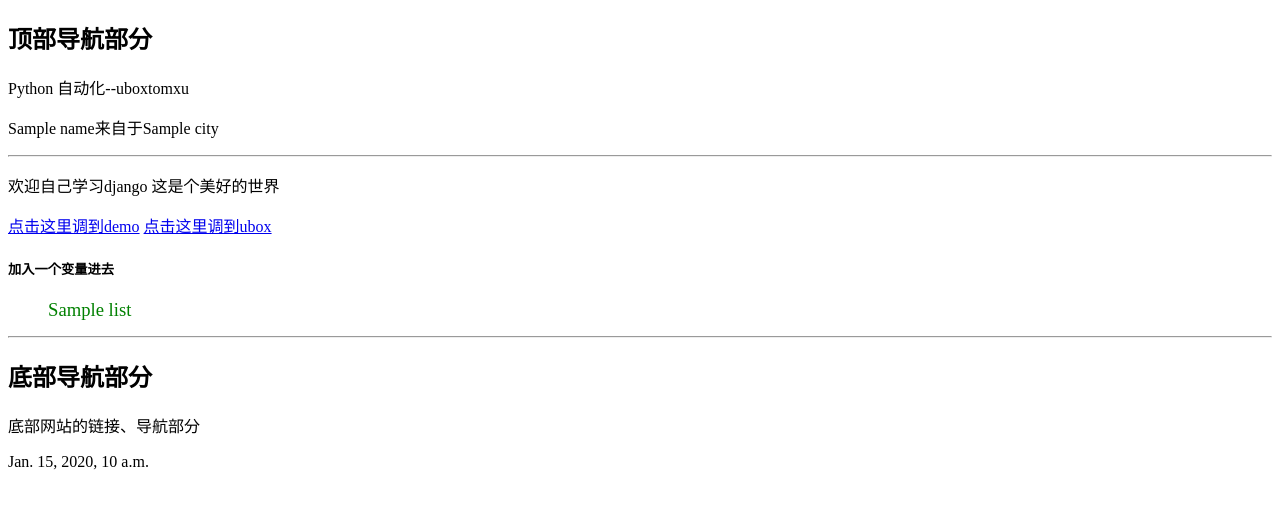
After one commit to xdg8710265/hello, a Django app: template hello/templates/hello/home.html in a window 1280 px wide. The commit adds this page. Shown: the top 509 px of the page. Run offline with Django 3.2, Linux system fonts and the light colour scheme; the template is opened without the code that fills it: most values are stand-ins (such as "Sample title", 1, 10 or a date in 2020).

Commit message:
new update

```diff
--- a/hello/templates/base.html
+++ b/hello/templates/hello/base.html
@@ -14,8 +14,14 @@
 <section>
     <h1>BODY 内容部分</h1>
     <p>这是内容部分</p>
+    <!--这是一段注释。block是一个块标签， content是标签名称-->
+    {% block content %} {% endblock content %}
+    <p>---------自动化教程---------</p>
+    <!--这是一段注释。block是一个块标签, ad是标签名称-->
+    {% block ad %} {% endblock ad %}
     <hr>
 </section>
+
 
 <section>
     <h1>底部导航部分</h1>
--- a/hello/templates/end.html
+++ b/hello/templates/hello/end.html
@@ -6,6 +6,7 @@
 </head>
 <body>
 <section>
+    <hr>
     <h1>底部导航部分</h1>
     <p>底部网站的链接、导航部分</p>
     <p>{{time}}</p>
--- /dev/null
+++ b/hello/templates/hello/home.html
@@ -0,0 +1,32 @@
+<!DOCTYPE html>
+<html lang="en">
+<head>
+    <meta charset="UTF-8">
+    <title>实现一个遍历循环的操作</title>
+    <style type="text/css">
+        ul>li{
+        font-size:14pt;
+        line-height:20px;
+        }
+
+
+    </style>
+</head>
+<body>
+{% include "top.html" %}
+<p>欢迎自己学习django 这是个美好的世界</p>
+<a href="{%url 'demo_page'%}">点击这里调到demo</a>
+<a href="{%url 'ubox_page'%}">点击这里调到ubox</a>
+
+
+    <h5>加入一个变量进去</h5>
+    <ul style="list-style:none">
+        {% for i in list %}
+        <li style="color:green">{{i}}</li>
+        {% endfor %}
+    </ul>
+
+{% include "end.html" %}
+
+</body>
+</html>
--- /dev/null
+++ b/hello/urls.py
@@ -0,0 +1,4 @@
+#!/usr/bin/python
+# -*- coding:utf-8 -*-
+# name:徐德贵
+# 2018/11/29
```
Also changed, not shown: hello/templates/hello/cusdata.html (added, +10 -0 lines), hello/templates/hello/demo.html (renamed from hello/templates/demo.html, +15 -1 lines), hello/templates/hello/register.html (added, +10 -0 lines), hello/templates/home.html (deleted, +0 -13 lines), hello/templates/index.html (deleted, +0 -19 lines), hello/templates/hello/mpage.html (renamed from hello/templates/mpage.html), hello/templates/hello/page1.html (renamed from hello/templates/page1.html), hello/templates/hello/test.html (renamed from hello/templates/test.html), hello/templates/hello/top.html (renamed from hello/templates/top.html), hello/templates/hello/ubox.html (renamed from hello/templates/ubox.html).
